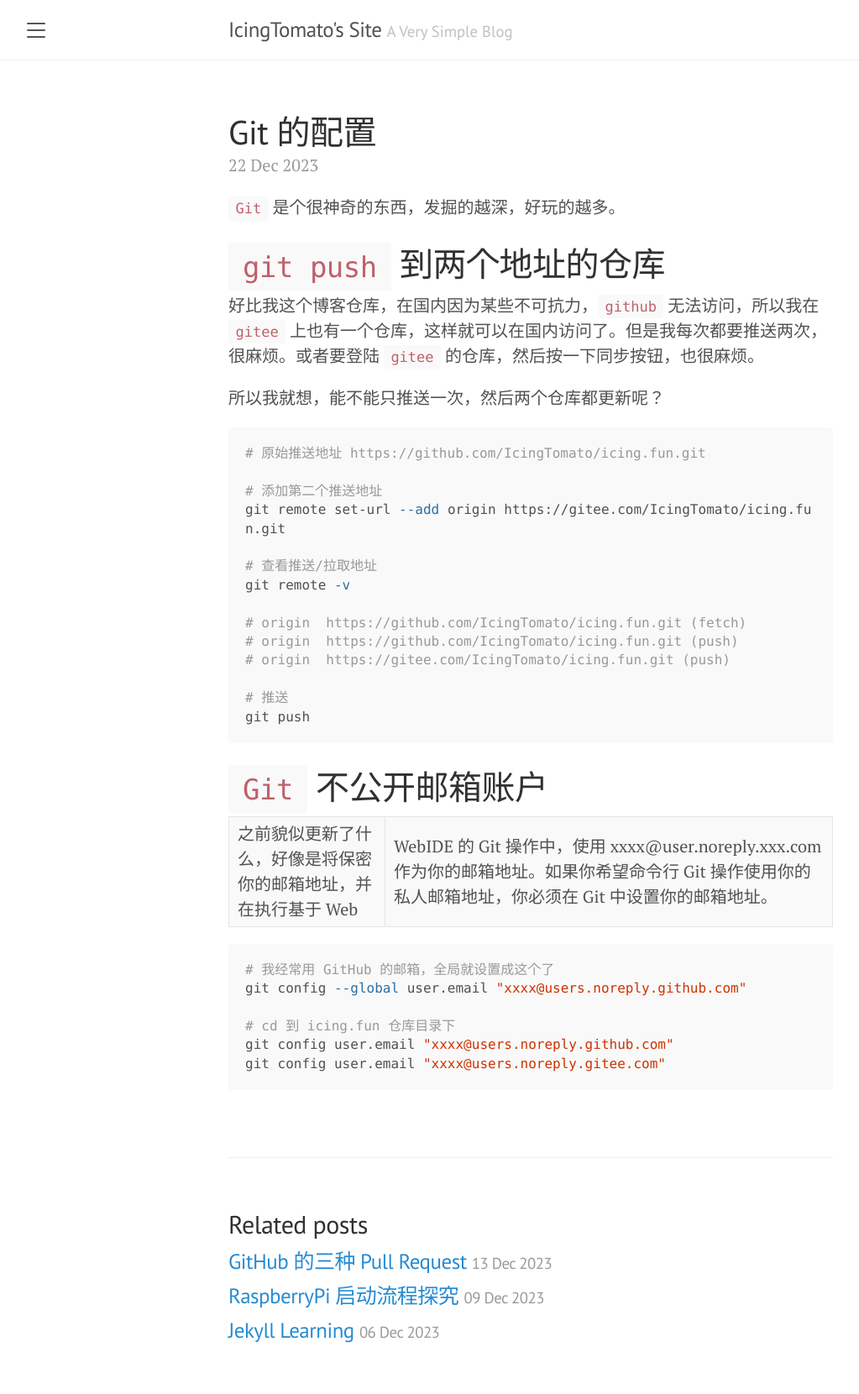
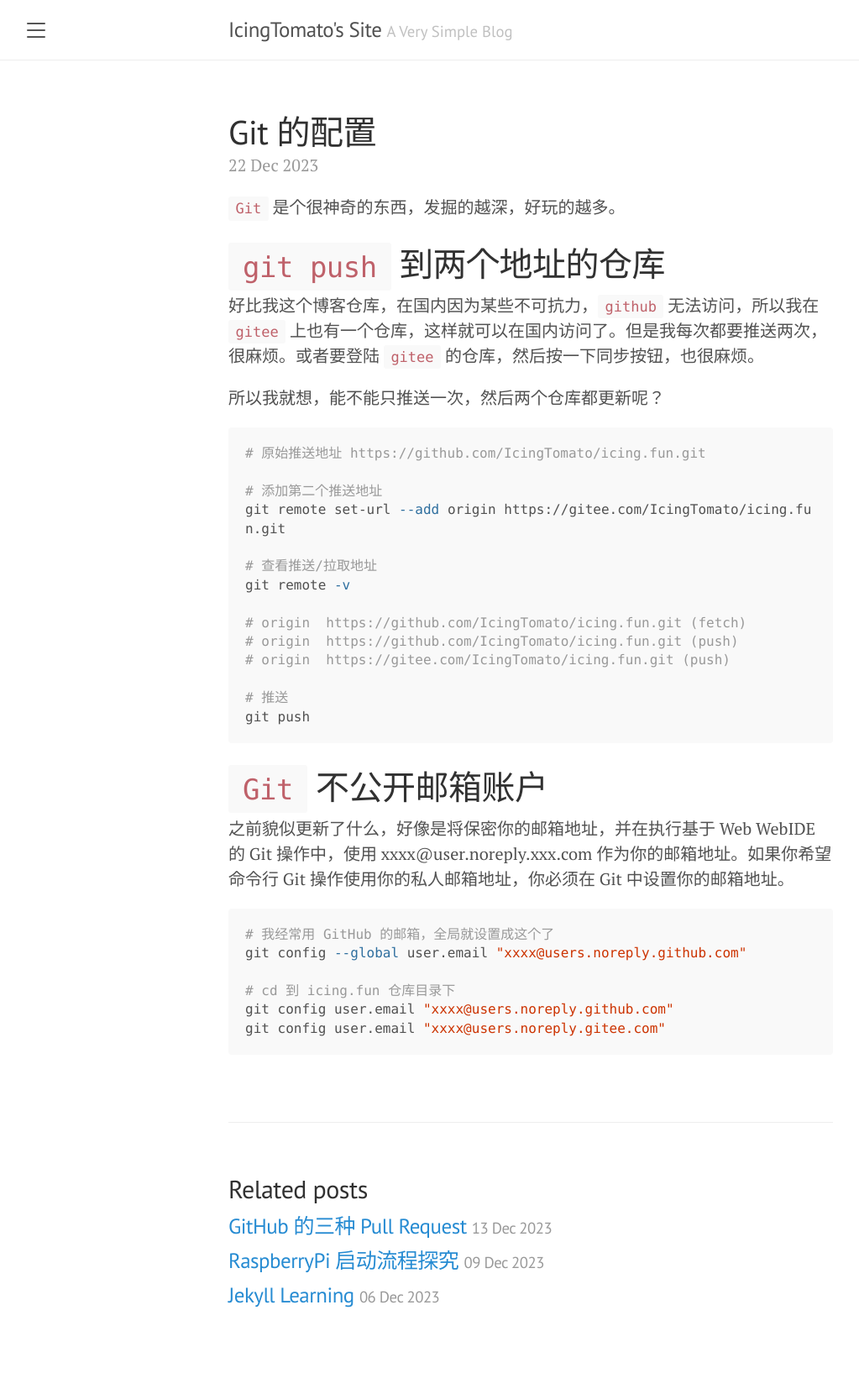
Before and after one commit to IcingTomato/icing.fun, a Jekyll site: the page built from _posts/2023-12-22-git_push_setup.markdown, in a window 1280 px wide. Shown: the whole page at 84% size, without its empty margins (8-1031 px from the left). Built offline with Jekyll 4.4.1, drawn with Linux system fonts in a browser that asks for light colours; after the commit the page ends 1618 px from its top, so only the background shows below that.

Commit message:
Change: Change something

````diff
--- a/_posts/2023-12-22-git_push_setup.markdown
+++ b/_posts/2023-12-22-git_push_setup.markdown
@@ -31,7 +31,7 @@ git push
 
 # `Git` 不公开邮箱账户
 
-之前貌似更新了什么，好像是将保密你的邮箱地址，并在执行基于 Web | WebIDE 的 Git 操作中，使用 xxxx@user.noreply.xxx.com 作为你的邮箱地址。如果你希望命令行 Git 操作使用你的私人邮箱地址，你必须在 Git 中设置你的邮箱地址。
+之前貌似更新了什么，好像是将保密你的邮箱地址，并在执行基于 Web WebIDE 的 Git 操作中，使用 xxxx@user.noreply.xxx.com 作为你的邮箱地址。如果你希望命令行 Git 操作使用你的私人邮箱地址，你必须在 Git 中设置你的邮箱地址。
 
 ```powershell
 # 我经常用 GitHub 的邮箱，全局就设置成这个了
````
